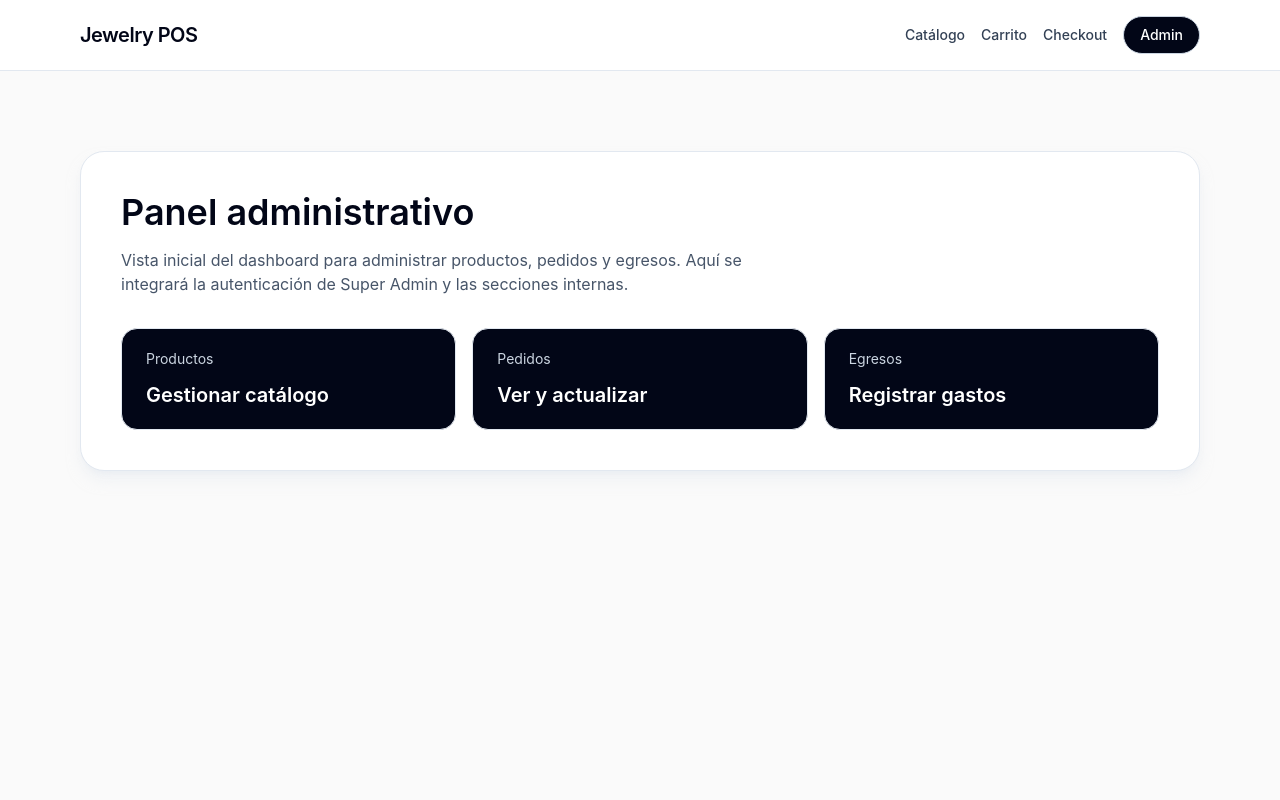
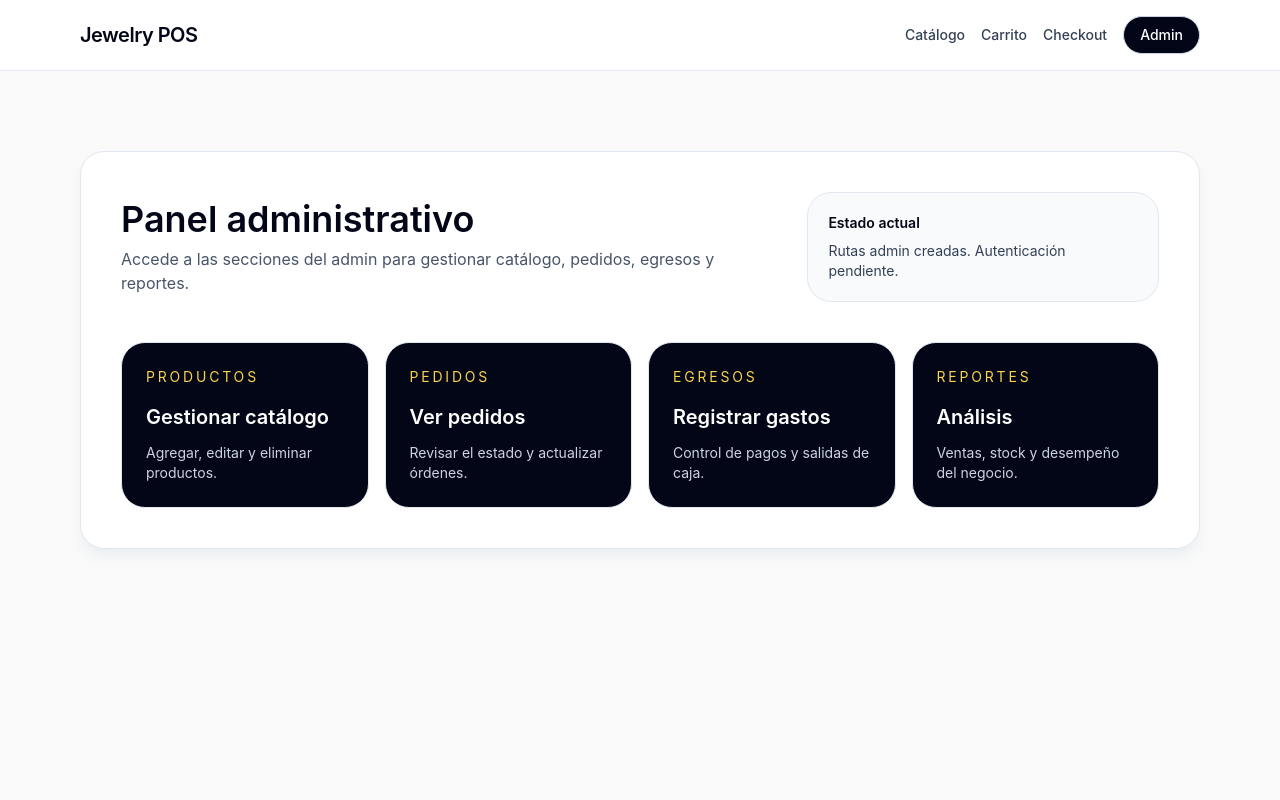
Before and after one commit to albertofelixrosas/abraham-jewelry, a Next.js app: page /admin in a window 1280 px wide. Shown: the top 800 px of the page. Built offline with nearby package versions, Linux system fonts and the light colour scheme.

Commit message:
Add admin pages for Egresos, Orders, Products, and Reports; enhance ProductsPage with filtering and search functionality

```diff
--- /dev/null
+++ b/src/app/admin/egresos/page.tsx
@@ -0,0 +1,24 @@
+import Link from 'next/link';
+
+export default function AdminEgresosPage() {
+  return (
+    <main className="min-h-screen bg-gray-50 text-slate-950">
+      <section className="mx-auto w-[min(1120px,calc(100%-2rem))] py-20">
+        <div className="rounded-3xl border border-slate-200 bg-white p-10 shadow-lg shadow-slate-200/50">
+          <h1 className="text-4xl font-semibold text-slate-950">Egresos</h1>
+          <p className="mt-4 max-w-2xl text-slate-600">
+            Sección de registro de gastos y salidas de caja. Próximamente se añadirá el formulario de egresos.
+          </p>
+          <div className="mt-8 flex flex-col gap-4 sm:flex-row sm:items-center sm:justify-between">
+            <Link href="/admin" className="rounded-full border border-slate-300 bg-slate-950 px-6 py-3 text-sm font-semibold text-white transition hover:bg-slate-800">
+              Volver al panel admin
+            </Link>
+            <button type="button" className="rounded-full bg-amber-500 px-6 py-3 text-sm font-semibold text-slate-950 transition hover:bg-amber-400">
+              Registrar egreso (pendiente)
+            </button>
+          </div>
+        </div>
+      </section>
+    </main>
+  );
+}
--- /dev/null
+++ b/src/app/admin/orders/page.tsx
@@ -0,0 +1,24 @@
+import Link from 'next/link';
+
+export default function AdminOrdersPage() {
+  return (
+    <main className="min-h-screen bg-gray-50 text-slate-950">
+      <section className="mx-auto w-[min(1120px,calc(100%-2rem))] py-20">
+        <div className="rounded-3xl border border-slate-200 bg-white p-10 shadow-lg shadow-slate-200/50">
+          <h1 className="text-4xl font-semibold text-slate-950">Gestión de pedidos</h1>
+          <p className="mt-4 max-w-2xl text-slate-600">
+            Aquí se mostrará la lista de pedidos, estados y acciones de actualización para el restaurante.
+          </p>
+          <div className="mt-8 flex flex-col gap-4 sm:flex-row sm:items-center sm:justify-between">
+            <Link href="/admin" className="rounded-full border border-slate-300 bg-slate-950 px-6 py-3 text-sm font-semibold text-white transition hover:bg-slate-800">
+              Volver al panel admin
+            </Link>
+            <button type="button" className="rounded-full bg-amber-500 px-6 py-3 text-sm font-semibold text-slate-950 transition hover:bg-amber-400">
+              Ver pedidos pendientes (pendiente)
+            </button>
+          </div>
+        </div>
+      </section>
+    </main>
+  );
+}
--- a/src/app/admin/page.tsx
+++ b/src/app/admin/page.tsx
@@ -5,22 +5,39 @@ export default function AdminPage() {
     <main className="min-h-screen bg-gray-50 text-slate-950">
       <section className="mx-auto w-[min(1120px,calc(100%-2rem))] py-20">
         <div className="rounded-3xl border border-slate-200 bg-white p-10 shadow-lg shadow-slate-200/50">
-          <h1 className="text-4xl font-semibold text-slate-950">Panel administrativo</h1>
-          <p className="mt-4 max-w-2xl text-slate-600">
-            Vista inicial del dashboard para administrar productos, pedidos y egresos. Aquí se integrará la autenticación de Super Admin y las secciones internas.
-          </p>
-          <div className="mt-8 grid gap-4 sm:grid-cols-3">
-            <Link href="#" className="rounded-2xl border border-slate-200 bg-slate-950 px-6 py-5 text-left transition hover:border-slate-400">
-              <p className="text-sm text-slate-300">Productos</p>
-              <p className="mt-3 text-xl font-semibold text-white">Gestionar catálogo</p>
+          <div className="flex flex-col gap-6 lg:flex-row lg:items-center lg:justify-between">
+            <div>
+              <h1 className="text-4xl font-semibold text-slate-950">Panel administrativo</h1>
+              <p className="mt-2 max-w-2xl text-slate-600">
+                Accede a las secciones del admin para gestionar catálogo, pedidos, egresos y reportes.
+              </p>
+            </div>
+            <div className="rounded-3xl border border-slate-200 bg-slate-50 p-5 text-sm text-slate-700">
+              <p className="font-semibold text-slate-950">Estado actual</p>
+              <p className="mt-2">Rutas admin creadas. Autenticación pendiente.</p>
+            </div>
+          </div>
+
+          <div className="mt-10 grid gap-4 sm:grid-cols-2 lg:grid-cols-4">
+            <Link href="/admin/products" className="group rounded-3xl border border-slate-200 bg-slate-950 p-6 text-white transition hover:border-slate-400 hover:bg-slate-800">
+              <p className="text-sm uppercase tracking-[0.2em] text-amber-300">Productos</p>
+              <p className="mt-4 text-xl font-semibold">Gestionar catálogo</p>
+              <p className="mt-3 text-sm text-slate-300">Agregar, editar y eliminar productos.</p>
             </Link>
-            <Link href="#" className="rounded-2xl border border-slate-200 bg-slate-950 px-6 py-5 text-left transition hover:border-slate-400">
-              <p className="text-sm text-slate-300">Pedidos</p>
-              <p className="mt-3 text-xl font-semibold text-white">Ver y actualizar</p>
+            <Link href="/admin/orders" className="group rounded-3xl border border-slate-200 bg-slate-950 p-6 text-white transition hover:border-slate-400 hover:bg-slate-800">
+              <p className="text-sm uppercase tracking-[0.2em] text-amber-300">Pedidos</p>
+              <p className="mt-4 text-xl font-semibold">Ver pedidos</p>
+              <p className="mt-3 text-sm text-slate-300">Revisar el estado y actualizar órdenes.</p>
             </Link>
-            <Link href="#" className="rounded-2xl border border-slate-200 bg-slate-950 px-6 py-5 text-left transition hover:border-slate-400">
-              <p className="text-sm text-slate-300">Egresos</p>
-              <p className="mt-3 text-xl font-semibold text-white">Registrar gastos</p>
+            <Link href="/admin/egresos" className="group rounded-3xl border border-slate-200 bg-slate-950 p-6 text-white transition hover:border-slate-400 hover:bg-slate-800">
+              <p className="text-sm uppercase tracking-[0.2em] text-amber-300">Egresos</p>
+              <p className="mt-4 text-xl font-semibold">Registrar gastos</p>
+              <p className="mt-3 text-sm text-slate-300">Control de pagos y salidas de caja.</p>
+            </Link>
+            <Link href="/admin/reports" className="group rounded-3xl border border-slate-200 bg-slate-950 p-6 text-white transition hover:border-slate-400 hover:bg-slate-800">
+              <p className="text-sm uppercase tracking-[0.2em] text-amber-300">Reportes</p>
+              <p className="mt-4 text-xl font-semibold">Análisis</p>
+              <p className="mt-3 text-sm text-slate-300">Ventas, stock y desempeño del negocio.</p>
             </Link>
           </div>
         </div>
--- /dev/null
+++ b/src/app/admin/products/page.tsx
@@ -0,0 +1,24 @@
+import Link from 'next/link';
+
+export default function AdminProductsPage() {
+  return (
+    <main className="min-h-screen bg-gray-50 text-slate-950">
+      <section className="mx-auto w-[min(1120px,calc(100%-2rem))] py-20">
+        <div className="rounded-3xl border border-slate-200 bg-white p-10 shadow-lg shadow-slate-200/50">
+          <h1 className="text-4xl font-semibold text-slate-950">Administrar productos</h1>
+          <p className="mt-4 max-w-2xl text-slate-600">
+            Página inicial del módulo de productos. Aquí se añadirá la gestión de catálogo y CRUD de artículos.
+          </p>
+          <div className="mt-8 flex flex-col gap-4 sm:flex-row sm:items-center sm:justify-between">
+            <Link href="/admin" className="rounded-full border border-slate-300 bg-slate-950 px-6 py-3 text-sm font-semibold text-white transition hover:bg-slate-800">
+              Volver al panel admin
+            </Link>
+            <button type="button" className="rounded-full bg-amber-500 px-6 py-3 text-sm font-semibold text-slate-950 transition hover:bg-amber-400">
+              Nuevo producto (pendiente)
+            </button>
+          </div>
+        </div>
+      </section>
+    </main>
+  );
+}
--- /dev/null
+++ b/src/app/admin/reports/page.tsx
@@ -0,0 +1,24 @@
+import Link from 'next/link';
+
+export default function AdminReportsPage() {
+  return (
+    <main className="min-h-screen bg-gray-50 text-slate-950">
+      <section className="mx-auto w-[min(1120px,calc(100%-2rem))] py-20">
+        <div className="rounded-3xl border border-slate-200 bg-white p-10 shadow-lg shadow-slate-200/50">
+          <h1 className="text-4xl font-semibold text-slate-950">Reportes</h1>
+          <p className="mt-4 max-w-2xl text-slate-600">
+            Vista de reportes y análisis. Aquí se agregarán métricas de ventas, stock y rendimiento.
+          </p>
+          <div className="mt-8 flex flex-col gap-4 sm:flex-row sm:items-center sm:justify-between">
+            <Link href="/admin" className="rounded-full border border-slate-300 bg-slate-950 px-6 py-3 text-sm font-semibold text-white transition hover:bg-slate-800">
+              Volver al panel admin
+            </Link>
+            <button type="button" className="rounded-full bg-amber-500 px-6 py-3 text-sm font-semibold text-slate-950 transition hover:bg-amber-400">
+              Ver métricas (pendiente)
+            </button>
+          </div>
+        </div>
+      </section>
+    </main>
+  );
+}
--- a/src/data/products.ts
+++ b/src/data/products.ts
@@ -20,7 +20,7 @@ export const products: Product[] = [
     category: 'Aretes',
     sku: 'AE-002',
     stock: 8,
-    image: 'https://images.unsplash.com/photo-1495121605193-b116b5b9c5d5?auto=format&fit=crop&w=900&q=80',
+    image: 'https://images.unsplash.com/photo-1510511459019-5dda7724fd87?auto=format&fit=crop&w=900&q=80',
     alt: 'Aretes dorados colgantes'
   },
   {
```
Also changed, not shown: src/app/products/page.tsx (+71 -2 lines).
